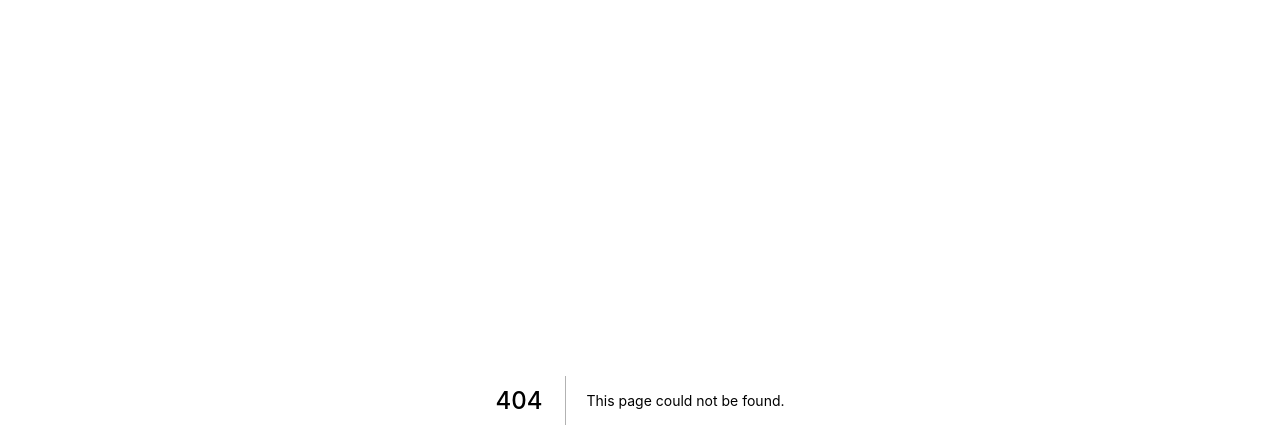
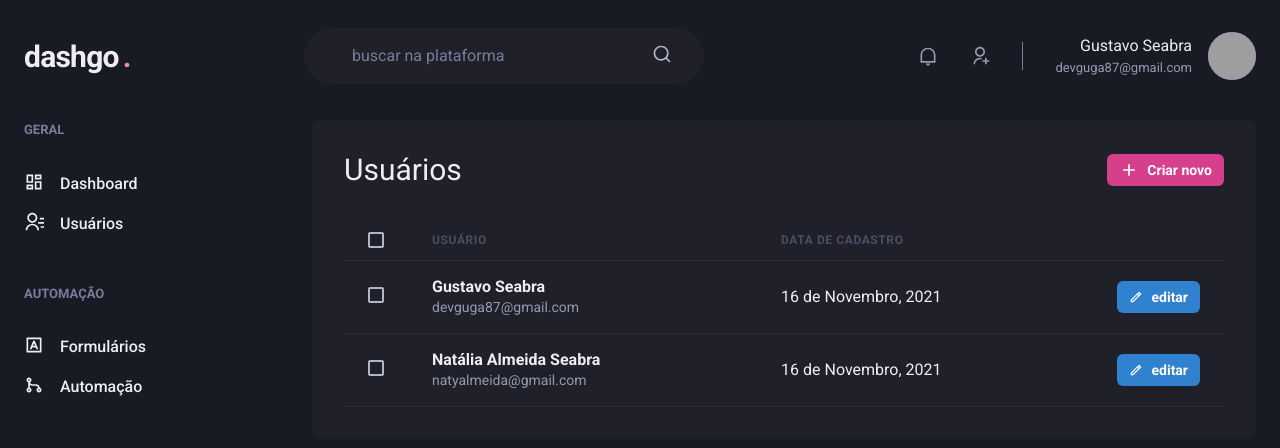
Before and after one commit to devguga87/dashgo, a Next.js app: page /users in a window 1280 px wide. Before the commit this address had no page. Shown: the top 448 px of the page. Built offline with nearby package versions, Linux system fonts and the light colour scheme; grey boxes are pictures that could not be loaded.

Commit message:
feature:pages | components

```diff
--- a/package.json
+++ b/package.json
@@ -12,10 +12,13 @@
     "@chakra-ui/react": "^1.7.1",
     "@emotion/react": "^11.6.0",
     "@emotion/styled": "^11.6.0",
+    "apexcharts": "^3.30.0",
     "framer-motion": "^5.3.0",
     "next": "12.0.4",
     "react": "17.0.2",
-    "react-dom": "17.0.2"
+    "react-apexcharts": "^1.3.9",
+    "react-dom": "17.0.2",
+    "react-icons": "^4.3.1"
   },
   "devDependencies": {
     "@types/node": "^16.11.7",
--- /dev/null
+++ b/src/components/Header.tsx
@@ -0,0 +1,88 @@
+import { Flex ,Text, Input, Icon, HStack, Box, Avatar } from '@chakra-ui/react'
+import { RiNotificationLine, RiSearchLine, RiUserAddLine } from 'react-icons/ri'
+
+export function Header(){
+  return(
+    <Flex
+      as='header'
+      w='100%'
+      maxWidth={1480}
+      h="20"
+      mx='auto'
+      mt='4'
+      align='center'
+      px='6'
+    >
+      <Text
+        fontSize='3xl'
+        fontWeight='bold'
+        letterSpacing='tight'
+        w='64'
+      >
+        dashgo
+        <Text
+          as='span'
+          color='pink.300'
+          ml='1'
+        >
+          .
+        </Text>
+      </Text>
+
+      <Flex
+        as='label'
+        flex='1'
+        py='4'
+        px='8'
+        ml='6'
+        maxWidth={400}
+        alignSelf='center'
+        color='gray.200'
+        position='relative'
+        bg='gray.800'
+        borderRadius='full'
+      >
+        <Input
+          color='gray.50'
+          variant='unstyled'
+          px='4'
+          mr='4'
+          placeholder='buscar na plataforma'
+          _placeholder={{
+            color:'gray.400'
+          }}
+
+        />
+        <Icon as={RiSearchLine} fontSize='20'/>
+      </Flex>
+
+      <Flex
+        align='center'
+        ml='auto'
+      >
+        <HStack
+          spacing='8'
+          mx='8'
+          pr='8'
+          py='1'
+          color='gray.300'
+          borderRightWidth={1}
+          borderColor='gray.400'
+        >
+          <Icon as={RiNotificationLine} fontSize='20'/>
+          <Icon as={RiUserAddLine} fontSize='20'/>
+        </HStack>
+        <Flex
+          align='center'
+        >
+          <Box mr='4' textAlign='right'>
+            <Text>Gustavo Seabra</Text>
+            <Text color='gray.300' fontSize='small'>devguga87@gmail.com</Text>
+          </Box>
+          <Avatar size='md' name='Gustavo Seabra' src='https://github.com/devguga87.png'/>
+        </Flex>
+      </Flex>
+
+    </Flex>
+  )
+}
--- /dev/null
+++ b/src/components/SideBar.tsx
@@ -0,0 +1,58 @@
+import { Box, Stack, Text, Link, Icon } from "@chakra-ui/react";
+import { RiContactsLine, RiDashboardLine, RiGitMergeLine, RiInputMethodLine } from "react-icons/ri";
+
+export function Sidebar() {
+  return (
+    <Box
+      as='aside'
+      w='64'
+      mr='8'
+    >
+      <Stack spacing='12' align='flex-start'>
+
+        <Box>
+          <Text
+            fontWeight='bold'
+            color='gray.400'
+            fontSize='small'
+          >
+            GERAL
+          </Text>
+          <Stack spacing='4' mt='8' align='stretch'>
+            <Link display='flex' align='center' >
+              <Icon as={RiDashboardLine} fontSize='20' />
+              <Text ml='4' fontWeight='medium'>Dashboard</Text>
+            </Link>
+
+            <Link display='flex' align='center' >
+              <Icon as={RiContactsLine} fontSize='20' />
+              <Text ml='4' fontWeight='medium'>Usuários</Text>
+            </Link>
+          </Stack>
+        </Box>
+
+        <Box>
+          <Text
+            fontWeight='bold'
+            color='gray.400'
+            fontSize='small'
+          >
+            AUTOMAÇÃO
+          </Text>
+          <Stack spacing='4' mt='8' align='stretch'>
+            <Link display='flex' align='center' >
+              <Icon as={RiInputMethodLine} fontSize='20' />
+              <Text ml='4' fontWeight='medium'>Formulários</Text>
+            </Link>
+
+            <Link display='flex' align='center' >
+              <Icon as={RiGitMergeLine} fontSize='20' />
+              <Text ml='4' fontWeight='medium'>Automação</Text>
+            </Link>
+          </Stack>
+        </Box>
+
+      </Stack>
+    </Box>
+  )
+}
--- /dev/null
+++ b/src/pages/users/index.tsx
@@ -0,0 +1,96 @@
+import { Box, Text ,Flex, Heading, Button, Icon, Table, Thead, Tbody, Tr, Td, Th , Checkbox} from "@chakra-ui/react";
+import { RiAddLine, RiPencilLine } from "react-icons/ri";
+import { Header } from "../../components/Header";
+import { Sidebar } from "../../components/SideBar";
+
+export default function UserList(){
+  return(
+    <Box>
+      <Header />
+      <Flex w='100%' my='6' maxWidth={1480} mx='auto' px='6'>
+        <Sidebar />
+
+        <Box flex='1' borderRadius={8} bg='gray.800' p='8'>
+          <Flex mb='8' justify='space-between' align='center'>
+            <Heading size='lg' fontWeight='normal'>Usuários</Heading>
+            <Button
+              as='a'
+              size='sm'
+              fontSize='sm'
+              colorScheme='pink'
+              leftIcon={<Icon as={RiAddLine} fontSize='20'/>}
+            >
+              Criar novo
+            </Button>
+          </Flex>
+
+          <Table colorScheme='whiteAlpha'>
+            <Thead>
+              <Tr>
+                <Th px='6' color='gray.300' width='8'>
+                  <Checkbox colorScheme='pink'/>
+                </Th>
+                <Th>
+                  Usuário
+                </Th>
+                <Th>
+                  Data de Cadastro
+                </Th>
+                <Th width='8'></Th>
+              </Tr>
+            </Thead>
+            <Tbody>
+              <Tr>
+                <Td px='6'>
+                  <Checkbox colorScheme='pink'/>
+                </Td>
+                <Td>
+                  <Box>
+                    <Text fontWeight='bold'>Gustavo Seabra</Text>
+                    <Text fontSize='sm' color='gray.300'>devguga87@gmail.com</Text>
+                  </Box>
+                </Td>
+                <Td>16 de Novembro, 2021</Td>
+                <Td>
+                <Button
+                  as='a'
+                  size='sm'
+                  fontSize='sm'
+                  colorScheme='blue'
+                  leftIcon={<Icon as={RiPencilLine} />}
+                >
+                  editar
+                </Button>
+                </Td>
+              </Tr>
+
+              <Tr>
+                <Td px='6'>
+                  <Checkbox colorScheme='pink'/>
+                </Td>
+                <Td>
+                  <Box>
+                    <Text fontWeight='bold'>Natália Almeida Seabra</Text>
+                    <Text fontSize='sm' color='gray.300'>natyalmeida@gmail.com</Text>
+                  </Box>
+                </Td>
+                <Td>16 de Novembro, 2021</Td>
+                <Td>
+                <Button
+                  as='a'
+                  size='sm'
+                  fontSize='sm'
+                  colorScheme='blue'
+                  leftIcon={<Icon as={RiPencilLine} />}
+                >
+                  editar
+                </Button>
+                </Td>
+              </Tr>
+            </Tbody>
+          </Table>
+        </Box>
+      </Flex>
+    </Box>
+  )
+}
```
Also changed, not shown: src/components/Form/Input.tsx (added, +27 -0 lines), src/pages/dashboard.tsx (added, +102 -0 lines), src/pages/index.tsx (+35 -2 lines), 1 other file (tests, documents, lock files or other folders).
